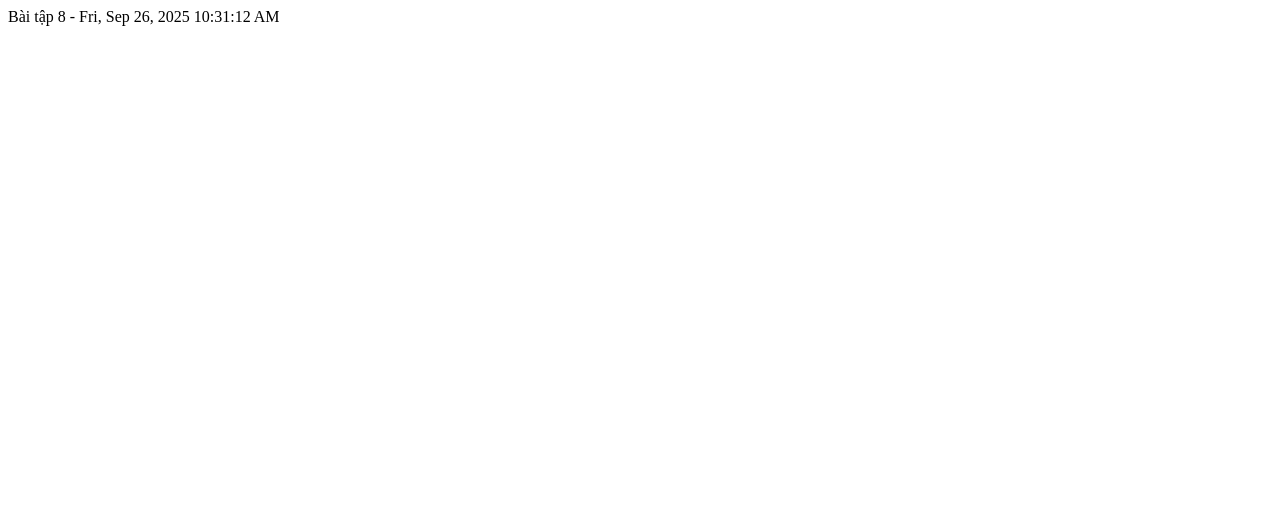
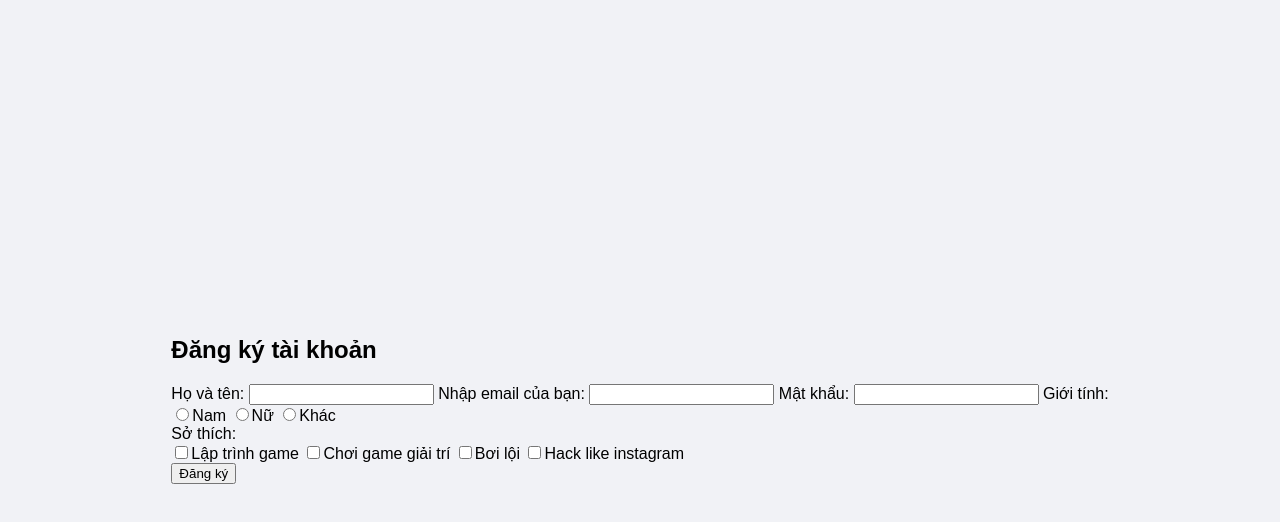
Before and after one commit to nguyenhuuanhdev/hoc, a plain HTML site: page bt8.html in a window 1280 px wide. Drawn offline with Linux system fonts and the light colour scheme.

Commit message:
Mô tả thay đổi

```diff
--- a/bt8.html
+++ b/bt8.html
@@ -1 +1,48 @@
-Bài tập 8 - Fri, Sep 26, 2025 10:31:12 AM
+<!DOCTYPE html>
+<html lang="en">
+
+<head>
+    <meta charset="UTF-8">
+    <meta name="viewport" content="width=device-width, initial-scale=1.0">
+    <title>Document</title>
+    <link rel="stylesheet" href="baitap7.css">
+</head>
+
+<body>
+    <form>
+        <h2>Đăng ký tài khoản</h2>
+
+        <label for="name">Họ và tên:</label>
+        <input type="text" id="name" name="name" required>
+
+
+        <label for="email">Nhập email của bạn:</label>
+        <input type="text" id="email" name="email" required>
+
+        <label for="password">Mật khẩu:</label>
+        <input type="password" id="password" name="password" required>
+
+        <label>Giới tính:</label>
+        <div class="gender">
+            <label><input type="radio" name="gender" value="nam">Nam</label>
+            <label><input type="radio" name="gender" value="nu">Nữ</label>
+            <label><input type="radio" name="gender" value="khac">Khác</label>
+
+        </div>
+
+        <label>Sở thích:</label>
+        <div class="hobbies">
+            <label><input type="checkbox" name="hobby" value="code">Lập trình game</label>
+            <label><input type="checkbox" name="hobby" value="game">Chơi game giải trí</label>
+            <label><input type="checkbox" name="hobby" value="boi">Bơi lội</label>
+            <label><input type="checkbox" name="hobby" value="hack">Hack like instagram</label>
+
+
+
+        </div>
+
+        <button type="submit">Đăng ký</button>
+    </form>
+</body>
+
+</html>
```
